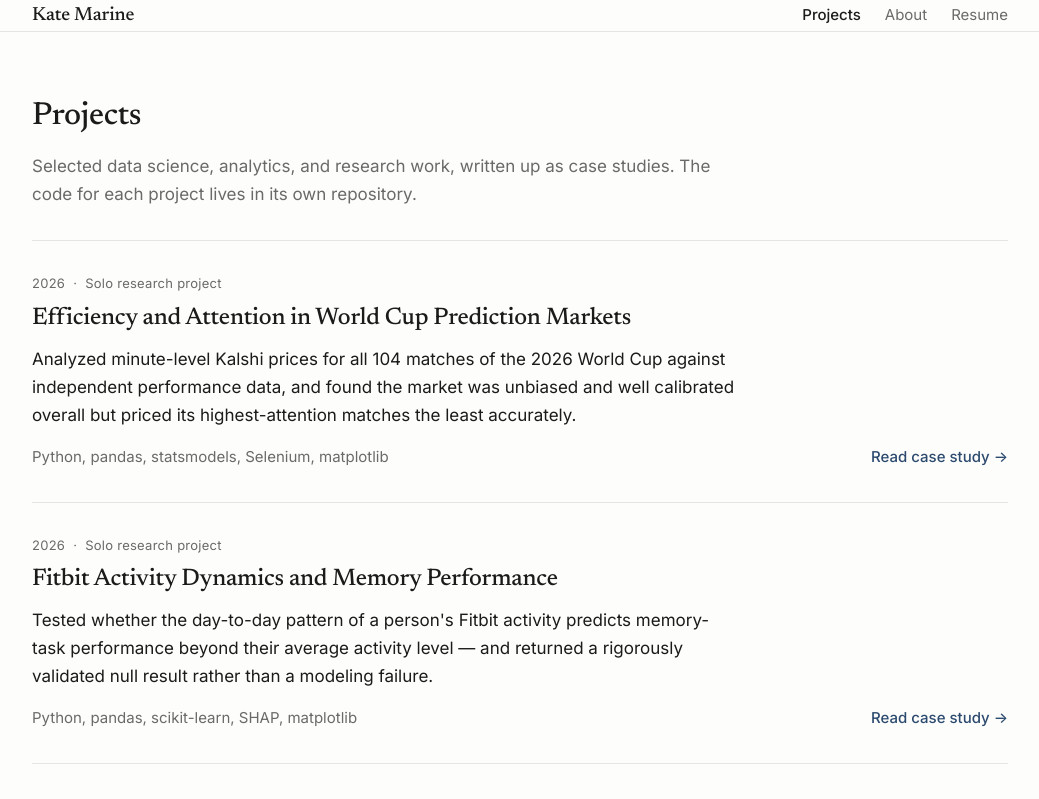
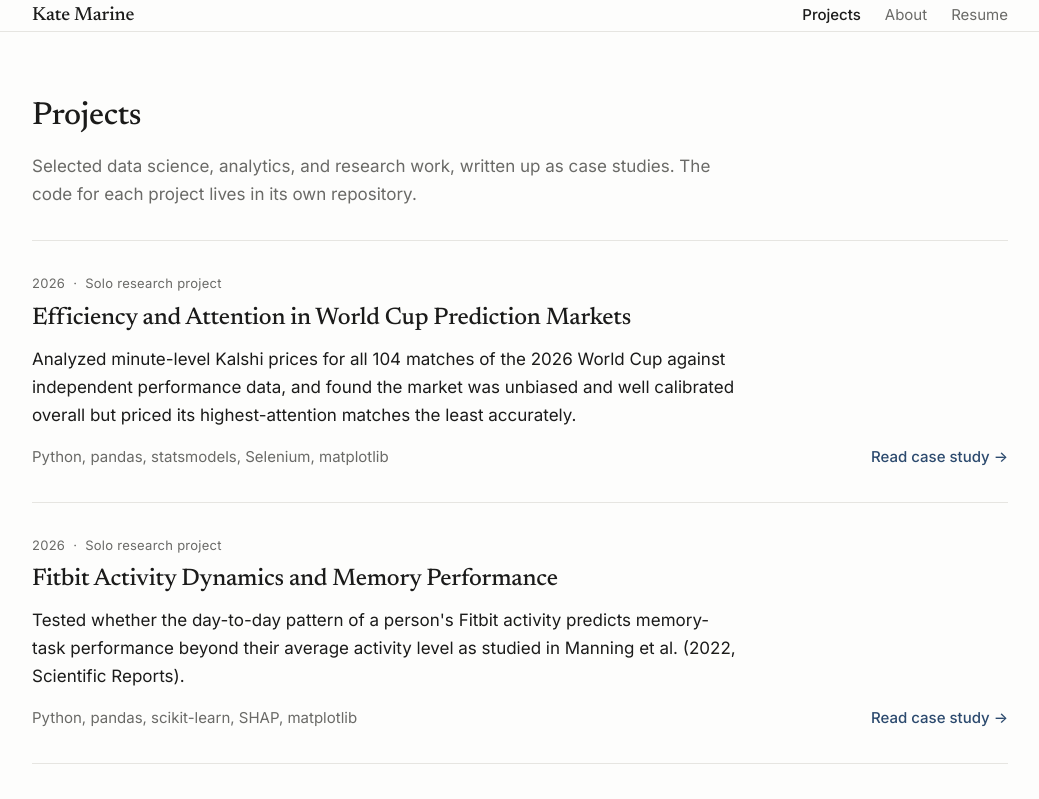
Before and after one commit to kate-marine/portfolio, a React (Vite) app: page /projects in a window 1280 px wide. Shown: the top 799 px of the page, without its empty margins (120-1159 px from the left). Built offline with nearby package versions, Linux system fonts and the light colour scheme.

Commit message:
update project summary for Fitbit Activity Dynamics and Memory Performance

```diff
--- a/src/data/projects.js
+++ b/src/data/projects.js
@@ -86,7 +86,7 @@ export const projects = [
     slug: 'fitbit-activity-memory',
     title: 'Fitbit Activity Dynamics and Memory Performance',
     summary:
-      'Tested whether the day-to-day pattern of a person\'s Fitbit activity predicts memory-task performance beyond their average activity level — and returned a rigorously validated null result rather than a modeling failure.',
+      'Tested whether the day-to-day pattern of a person\'s Fitbit activity predicts memory-task performance beyond their average activity level as studied in Manning et al. (2022, Scientific Reports).',
     year: '2026',
     role: 'Solo research project',
     tools: ['Python', 'pandas', 'scikit-learn', 'SHAP', 'matplotlib'],
```
